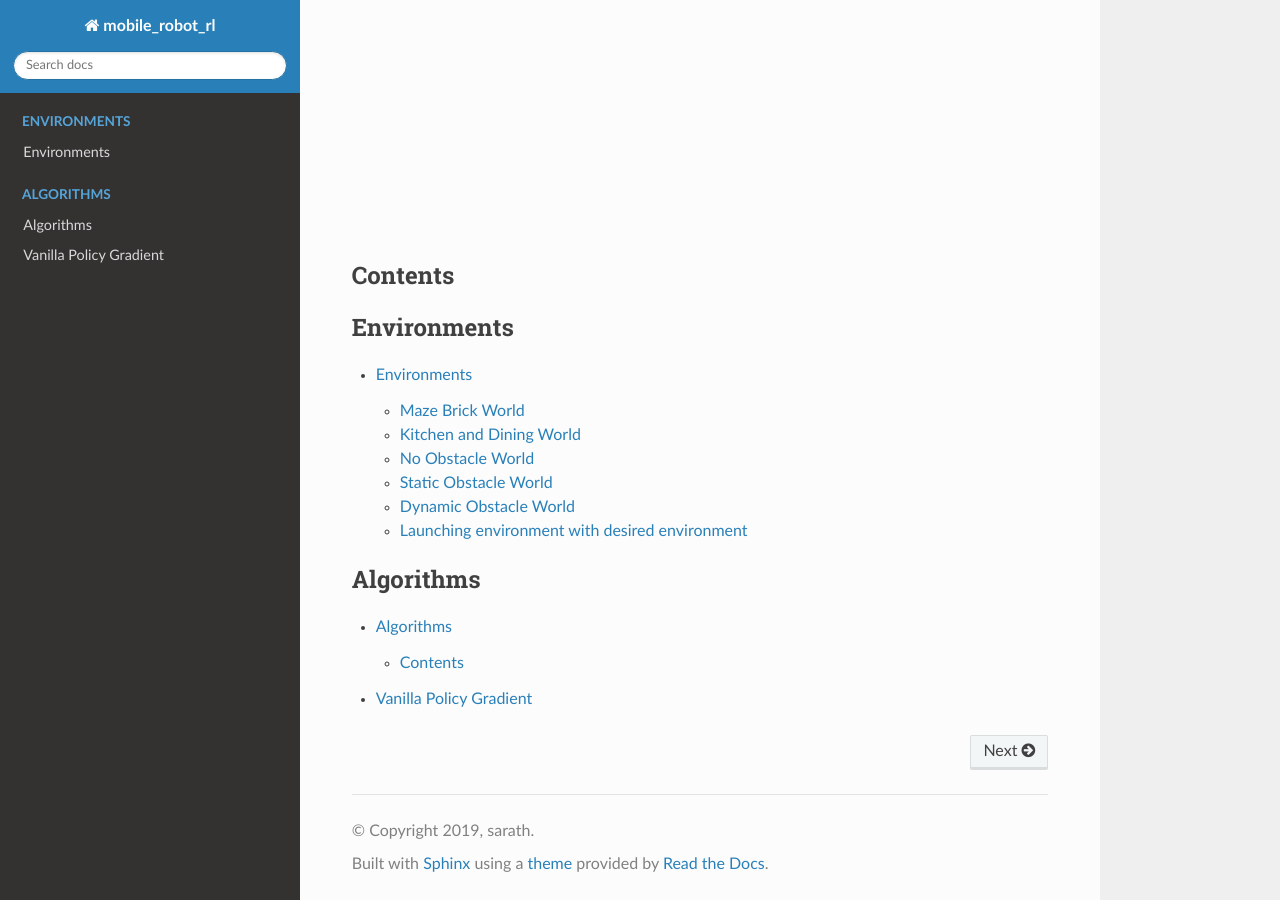
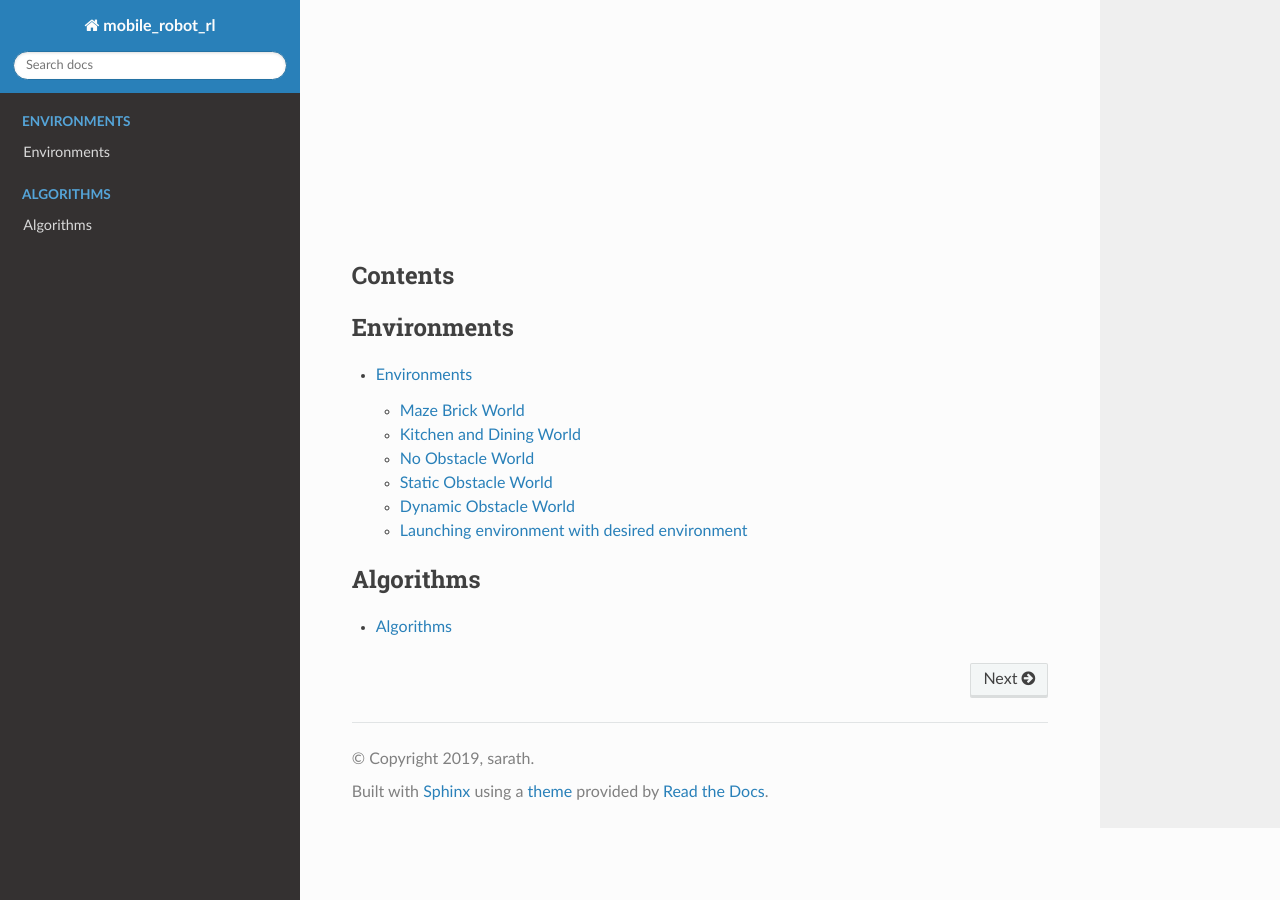
Before and after one commit to sarath-menon/robot_learning, a Sphinx documentation site: the page built from docs/index.rst, in a window 1280 px wide and 900 px high, scrolled down 930 px. Built offline with Sphinx 7.4.7 and the Read the Docs theme 2.0.0, drawn with Linux system fonts in a browser that asks for light colours.

Commit message:
added subfolders index4

```diff
--- a/docs/algorithms/index.rst
+++ b/docs/algorithms/index.rst
@@ -6,11 +6,9 @@ All standard implementations such as vanilla policy gradients and actor critic h
 case studies of implementations over a range of learning rates and other hyperparameters, refer the
 experiments section
 
-Contents
-========
 
 .. toctree::
    :maxdepth: 1
    :caption:
 
-   algorithms/vanilla_policy_grad
+   <vanilla_policy_grad>
--- a/docs/algorithms/vanilla_policy_grad.rst
+++ b/docs/algorithms/vanilla_policy_grad.rst
@@ -1,5 +1,6 @@
+#########################
 Vanilla Policy Gradient
-============
+#########################
 
 ::
 
--- a/docs/index.rst
+++ b/docs/index.rst
@@ -39,4 +39,3 @@ Contents
    :caption: Algorithms
 
    algorithms/index
-   algorithms/vanilla_policy_grad
```
